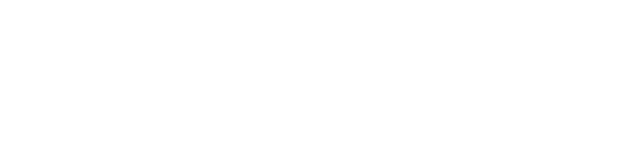
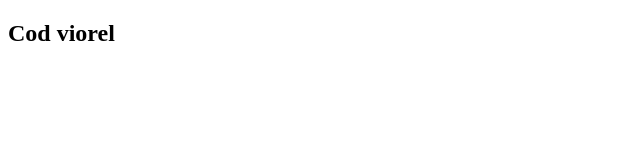
Before and after one commit to Deonis-alt/first_project, a plain HTML site: page index.html in a window 1280 px wide. Shown: the whole page, without its empty margins (0-640 px from the left). Drawn offline with Linux system fonts and the light colour scheme.

Commit message:
Code adaugat de viorel

```diff
--- a/index.html
+++ b/index.html
@@ -5,6 +5,6 @@
     <title>Title</title>
 </head>
 <body>
-
+<h2>Cod viorel</h2>
 </body>
 </html>
```
